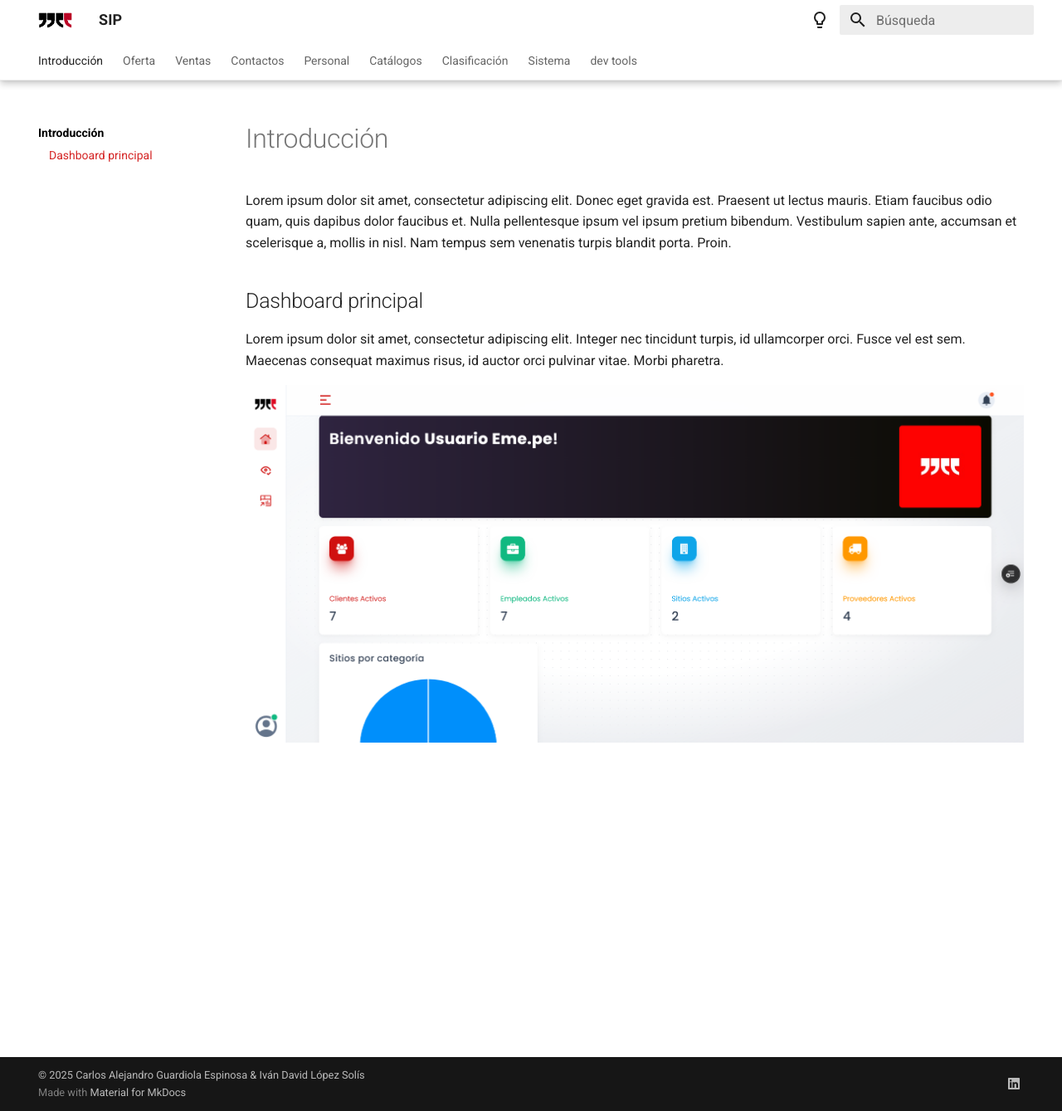
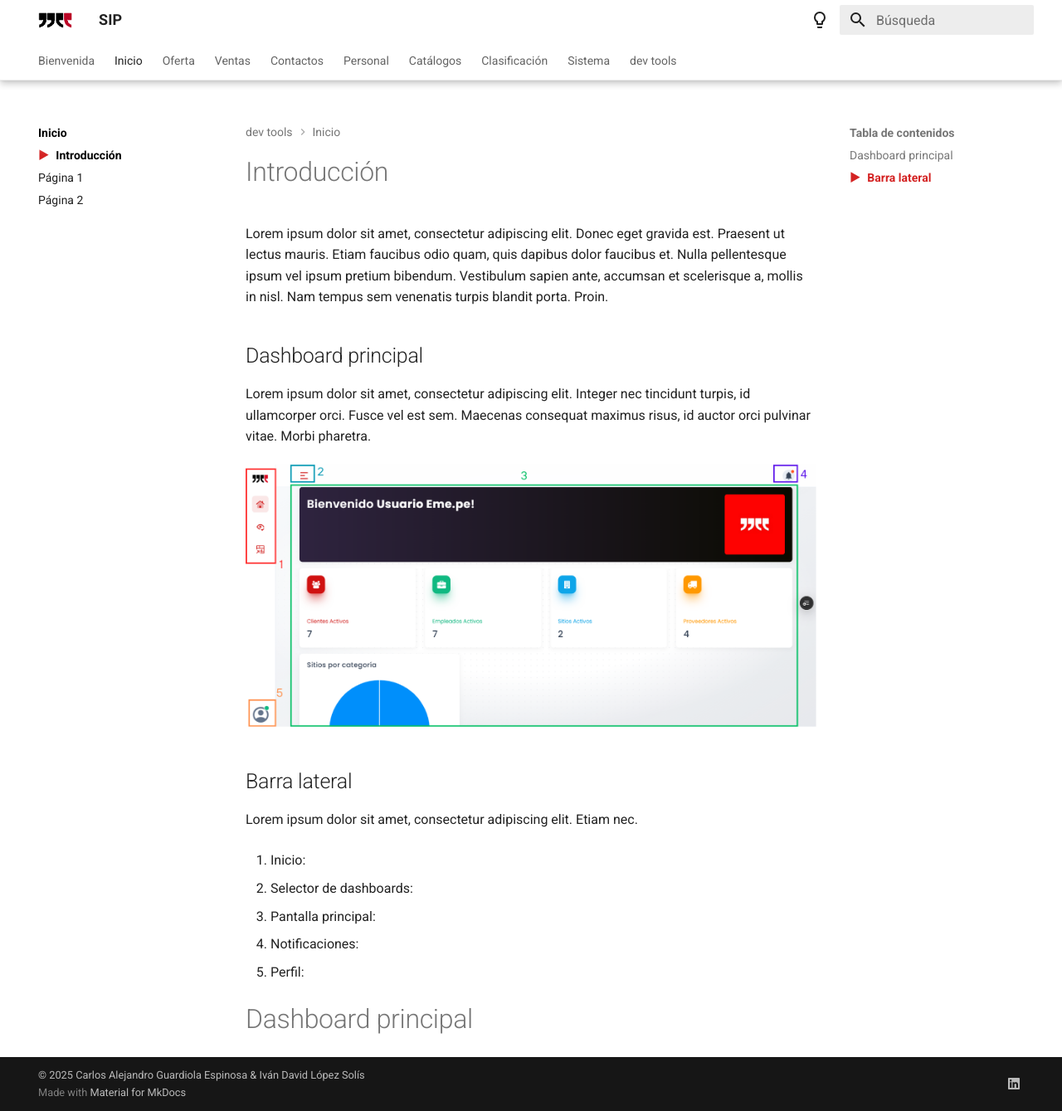
Before and after one commit to SmolBam-git/mkdocs-material-sipdoc, an MkDocs documentation site: the page built from docs/inicio.md, in a window 1280 px wide and 1339 px high. Shown: the whole window at 83% size. Built offline with MkDocs 1.6.1 and Material for MkDocs 9.7.7, drawn with Linux system fonts in a browser that asks for light colours.

Commit message:
fixed navbar and sidebar, still working on BG

```diff
--- a/docs/css/styles.css
+++ b/docs/css/styles.css
@@ -1,3 +1,31 @@
+/* Usar el nombre correcto de la página sin .md y sin la barra */
+body[data-md-page="/bienvenida/"] {
+  background-image: url('assets/bienvenidaBG.jpg');
+  background-position: center center;
+  background-repeat: no-repeat;
+  background-size: cover;
+  background-attachment: fixed;
+}
+
+/* Navbar transparente */
+body[data-md-page="/bienvenida/"] .md-header {
+  background: transparent !important;
+  box-shadow: none !important;
+  z-index: 10;
+  position: relative;
+}
+
+/* Ajuste del contenido para transparencia */
+body[data-md-page="/bienvenida/"] .md-main {
+  background: rgba(130, 87, 87, 0.5);  /* Fondo oscuro semitransparente */
+  padding: 20px;
+  border-radius: 10px;
+  color: white;
+  z-index: 20;
+  position: relative;
+}
+
+
 [data-md-color-scheme="default"] {
     --md-logo-image: url(/assets/logoCut.png);
     .md-sidebar .md-nav__item--active > .md-nav__link {
@@ -21,3 +49,13 @@
   .md-sidebar .md-nav__link--active {
     color: #d42323 !important;
   }
+
+  .md-nav__link--active {
+    color: #d42323 !important;         /* Cambia el color del texto a rojo */
+    font-weight: bold !important;  /* Opcional: Resalta el texto */
+  }
+
+  .md-nav__link--active::before {
+    content: '▶ ';                 /* Opcional: Agrega un icono de flecha */
+    color: #d42323;                    /* Color de la flecha */
+  }
--- a/docs/inicio.md
+++ b/docs/inicio.md
@@ -6,4 +6,22 @@
 
 Lorem ipsum dolor sit amet, consectetur adipiscing elit. Integer nec tincidunt turpis, id ullamcorper orci. Fusce vel est sem. Maecenas consequat maximus risus, id auctor orci pulvinar vitae. Morbi pharetra.
 
-![mainDashboard](assets/mainDashboard.png)
+![mainDashboard](assets/mainDashboardEnum.png)
+
+## Barra lateral
+
+Lorem ipsum dolor sit amet, consectetur adipiscing elit. Etiam nec.
+
+1. Inicio:
+
+
+
+2. Selector de dashboards:
+
+3. Pantalla principal:
+
+4. Notificaciones:
+
+5. Perfil:
+
+# Dashboard principal
--- a/mkdocs.yml
+++ b/mkdocs.yml
@@ -15,12 +15,14 @@
     code: Roboto Mono
   features:
     - navigation.tabs
+    - navigation.tabs
+    - navigation.tracking
+    - navigation.sections
     - navigation.top
     - navigation.expand
     - navigation.path
-    - navigation.sections
     - navigation.tabs.sticky
-    - toc.integrate
+    # - toc.integrate
     - navigation.top
     - search.suggest
     - search.highlight
@@ -66,7 +68,11 @@
   - pymdownx.extra
 
 nav:
-  - Introducción: inicio.md
+  - Bienvenida: bienvenida.md
+  - Inicio:
+    - Introducción: inicio.md
+    - Página 1: inicio/pg1.md
+    - Página 2: inicio/pg2.md
   - Oferta: oferta.md
   - Ventas: ventas.md
   - Contactos: contactos.md
@@ -78,6 +84,8 @@
 
 
 
+
+
 copyright:  |
   &copy; 2025 <a href="https://www.linkedin.com/in/carlos-guardiola-espinosa/" target="_blank" rel="noopener">Carlos Alejandro Guardiola Espinosa</a>
 
```
Also changed, not shown: docs/inicio/pg1.md (added, +4 -0 lines), docs/inicio/pg2.md (added, +3 -0 lines), docs/assets/bienvenidaBG.jpg (added), docs/assets/mainDashboardEnum.png (added), docs/bienvenida.md (added).
